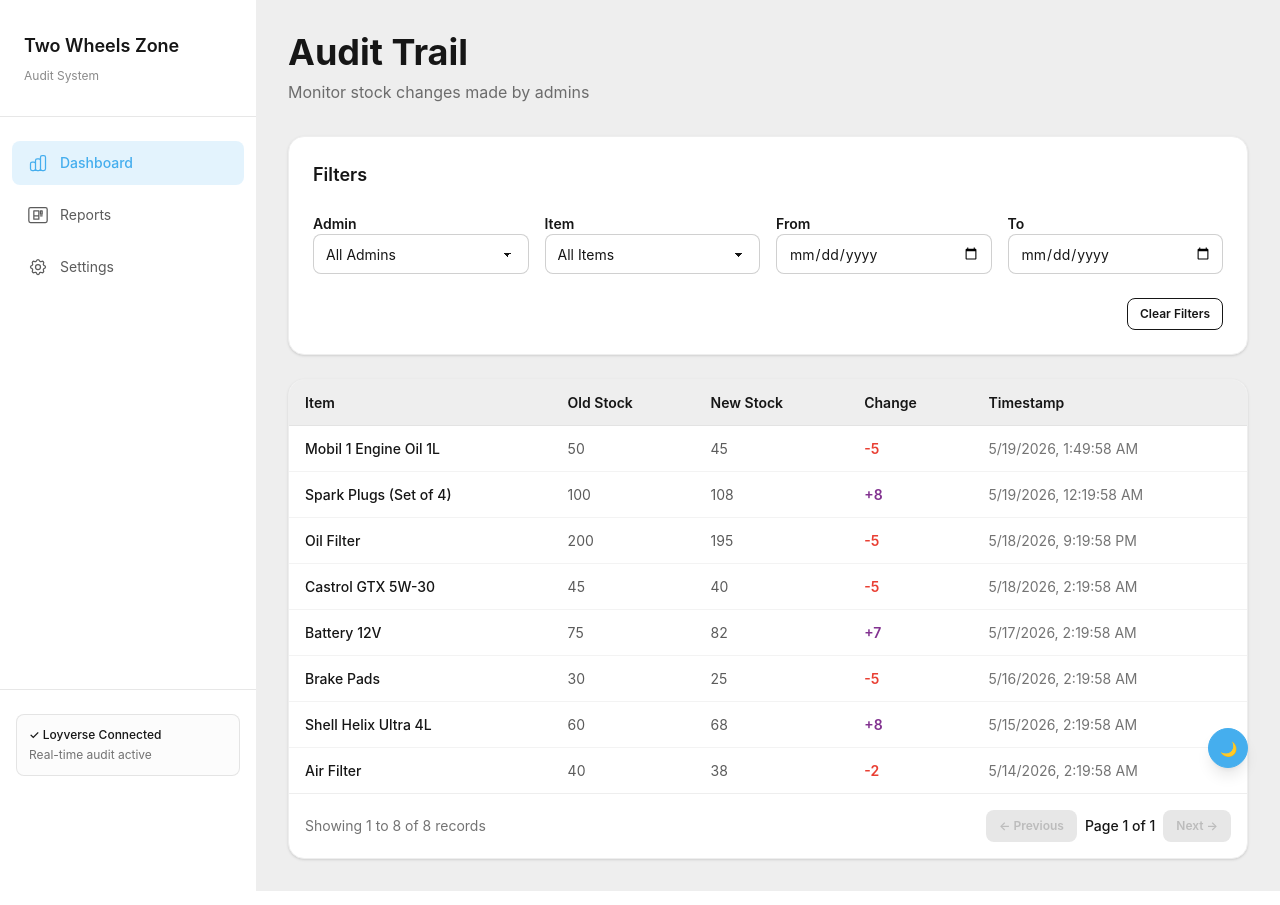
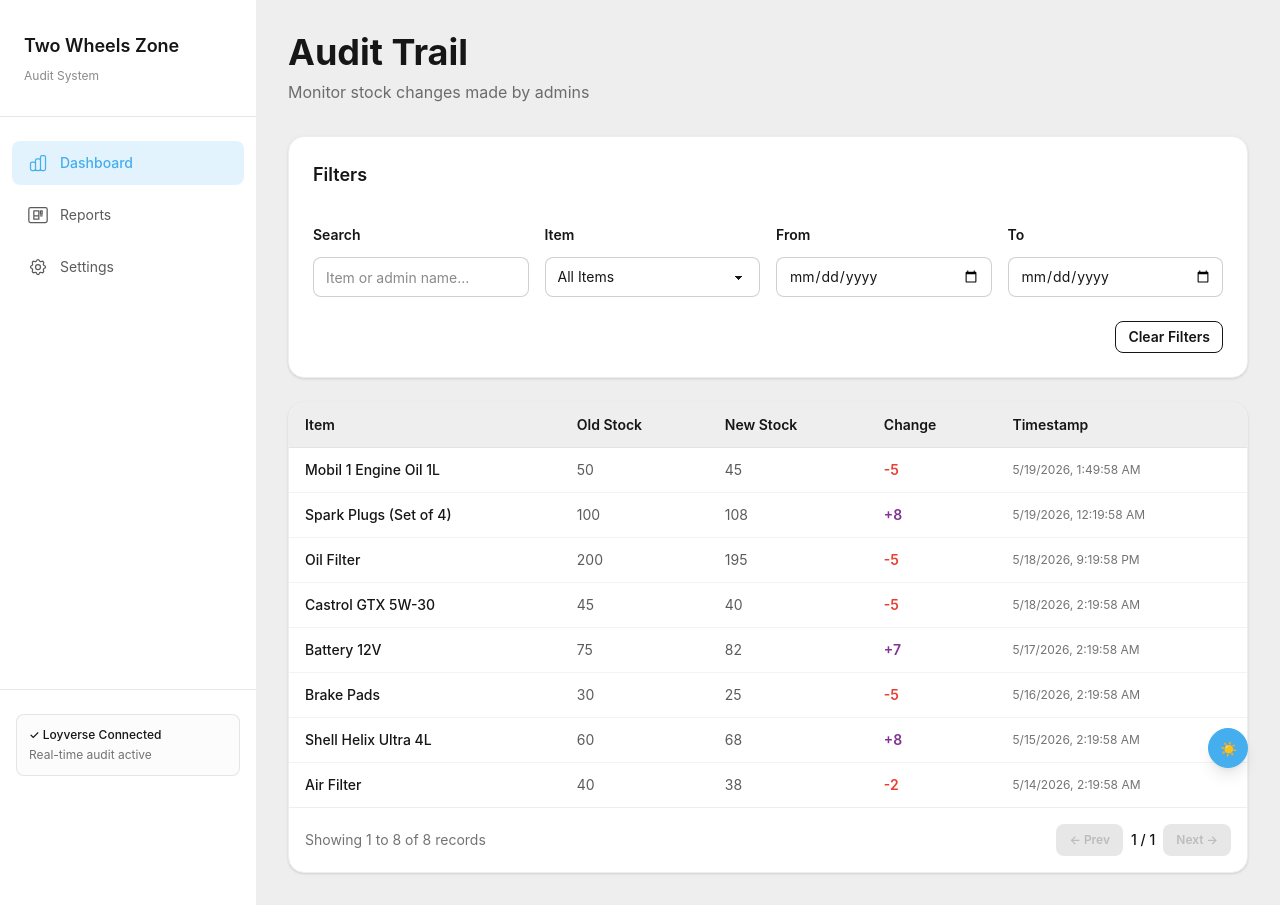
Before and after one commit to sktle-niel/loyverse-api, a React (Vite) app: page / in a window 1280 px wide. Built offline with nearby package versions, Linux system fonts and the light colour scheme.

Commit message:
all devices width limit setup

```diff
--- a/src/components/AuditDashboard.tsx
+++ b/src/components/AuditDashboard.tsx
@@ -87,13 +87,12 @@ export function AuditDashboard() {
 
   const {
     filteredRecords,
-    selectedAdmin,
+    searchTerm,
     selectedItem,
     dateFrom,
     dateTo,
-    admins,
     items,
-    onAdminChange,
+    onSearchChange,
     onItemChange,
     onDateFromChange,
     onDateToChange,
@@ -101,30 +100,29 @@ export function AuditDashboard() {
   } = useAuditFilters(auditRecords)
 
   return (
-    <div className="min-h-screen bg-base-200 p-4 md:p-8">
+    <div className="min-h-screen bg-base-200 p-3 sm:p-4 md:p-8">
       <div className="max-w-7xl mx-auto">
         {/* Header */}
-        <div className="mb-8">
-          <h1 className="text-4xl font-bold text-base-content mb-2">
+        <div className="mb-6 sm:mb-8">
+          <h1 className="text-2xl sm:text-3xl md:text-4xl font-bold text-base-content mb-2">
             Audit Trail
           </h1>
-          <p className="text-base-content/60">
+          <p className="text-base-content/60 text-sm sm:text-base">
             Monitor stock changes made by admins
           </p>
         </div>
 
         {/* Filters */}
         <AuditFilters
-          selectedAdmin={selectedAdmin}
+          searchTerm={searchTerm}
           selectedItem={selectedItem}
           dateFrom={dateFrom}
           dateTo={dateTo}
-          onAdminChange={onAdminChange}
+          onSearchChange={onSearchChange}
           onItemChange={onItemChange}
           onDateFromChange={onDateFromChange}
           onDateToChange={onDateToChange}
           onClearFilters={onClearFilters}
-          admins={admins}
           items={items}
         />
 
--- a/src/components/AuditFilters.tsx
+++ b/src/components/AuditFilters.tsx
@@ -1,66 +1,59 @@
 // Audit trail filter component
 interface AuditFiltersProps {
-  selectedAdmin: string
+  searchTerm: string
   selectedItem: string
   dateFrom: string
   dateTo: string
-  onAdminChange: (admin: string) => void
+  onSearchChange: (search: string) => void
   onItemChange: (item: string) => void
   onDateFromChange: (date: string) => void
   onDateToChange: (date: string) => void
   onClearFilters: () => void
-  admins: string[]
   items: string[]
 }
 
 export function AuditFilters({
-  selectedAdmin,
+  searchTerm,
   selectedItem,
   dateFrom,
   dateTo,
-  onAdminChange,
+  onSearchChange,
   onItemChange,
   onDateFromChange,
   onDateToChange,
   onClearFilters,
-  admins,
   items,
 }: AuditFiltersProps) {
   return (
     <div className="card bg-base-100 shadow border border-base-200 mb-6">
       <div className="card-body">
-        <h3 className="card-title text-lg text-base-content mb-4">Filters</h3>
-        <div className="grid grid-cols-1 md:grid-cols-2 lg:grid-cols-4 gap-4">
-          {/* Admin Filter */}
+        <h3 className="card-title text-base sm:text-lg text-base-content mb-4">Filters</h3>
+        <div className="grid grid-cols-1 sm:grid-cols-2 lg:grid-cols-4 gap-3 sm:gap-4">
+          {/* Search Filter */}
           <div className="form-control">
-            <label className="label">
-              <span className="label-text font-semibold text-base-content">
-                Admin
+            <label className="label py-2 sm:py-3">
+              <span className="label-text font-semibold text-base-content text-xs sm:text-sm">
+                Search
               </span>
             </label>
-            <select
-              className="select select-bordered w-full focus:select-primary"
-              value={selectedAdmin}
-              onChange={(e) => onAdminChange(e.target.value)}
-            >
-              <option value="">All Admins</option>
-              {admins.map((admin) => (
-                <option key={admin} value={admin}>
-                  {admin}
-                </option>
-              ))}
-            </select>
+            <input
+              type="text"
+              placeholder="Item or admin name..."
+              className="input input-bordered w-full focus:input-primary text-sm"
+              value={searchTerm}
+              onChange={(e) => onSearchChange(e.target.value)}
+            />
           </div>
 
           {/* Item Filter */}
           <div className="form-control">
-            <label className="label">
-              <span className="label-text font-semibold text-base-content">
+            <label className="label py-2 sm:py-3">
+              <span className="label-text font-semibold text-base-content text-xs sm:text-sm">
                 Item
               </span>
             </label>
             <select
-              className="select select-bordered w-full focus:select-primary"
+              className="select select-bordered w-full focus:select-primary text-sm"
               value={selectedItem}
               onChange={(e) => onItemChange(e.target.value)}
             >
@@ -75,14 +68,14 @@ export function AuditFilters({
 
           {/* Date From Filter */}
           <div className="form-control">
-            <label className="label">
-              <span className="label-text font-semibold text-base-content">
+            <label className="label py-2 sm:py-3">
+              <span className="label-text font-semibold text-base-content text-xs sm:text-sm">
                 From
               </span>
             </label>
             <input
               type="date"
-              className="input input-bordered w-full focus:input-primary"
+              className="input input-bordered w-full focus:input-primary text-sm"
               value={dateFrom}
               onChange={(e) => onDateFromChange(e.target.value)}
             />
@@ -90,14 +83,14 @@ export function AuditFilters({
 
           {/* Date To Filter */}
           <div className="form-control">
-            <label className="label">
-              <span className="label-text font-semibold text-base-content">
+            <label className="label py-2 sm:py-3">
+              <span className="label-text font-semibold text-base-content text-xs sm:text-sm">
                 To
               </span>
             </label>
             <input
               type="date"
-              className="input input-bordered w-full focus:input-primary"
+              className="input input-bordered w-full focus:input-primary text-sm"
               value={dateTo}
               onChange={(e) => onDateToChange(e.target.value)}
             />
@@ -107,7 +100,7 @@ export function AuditFilters({
         {/* Clear Filters Button */}
         <div className="card-actions justify-end mt-4">
           <button
-            className="btn btn-outline btn-sm"
+            className="btn btn-outline btn-sm text-xs sm:text-sm"
             onClick={onClearFilters}
           >
             Clear Filters
--- a/src/components/AuditTable.tsx
+++ b/src/components/AuditTable.tsx
@@ -67,25 +67,26 @@ export function AuditTable({ records, isLoading = false }: AuditTableProps) {
 
   return (
     <div className="card bg-base-100 shadow border border-base-200 overflow-x-auto">
-      <table className="table">
+      <div className="w-full overflow-x-auto">
+        <table className="table text-xs sm:text-sm">
           <thead className="bg-base-200">
             <tr className="border-b border-base-300">
               <th className="text-base-content font-semibold">Item</th>
-            <th className="text-base-content font-semibold">Old Stock</th>
+              <th className="text-base-content font-semibold hidden sm:table-cell">Old Stock</th>
               <th className="text-base-content font-semibold">New Stock</th>
               <th className="text-base-content font-semibold">Change</th>
-            <th className="text-base-content font-semibold">Timestamp</th>
+              <th className="text-base-content font-semibold hidden lg:table-cell">Timestamp</th>
             </tr>
           </thead>
           <tbody>
             {paginatedRecords.map((record) => (
               <tr key={record.id} className="border-b border-base-200 hover:bg-base-200/30 transition-colors">
-              <td className="text-base-content font-medium">{record.itemName}</td>
-              <td className="text-base-content/70">{record.oldStock}</td>
+                <td className="text-base-content font-medium text-xs sm:text-sm">{record.itemName}</td>
+                <td className="text-base-content/70 hidden sm:table-cell">{record.oldStock}</td>
                 <td className="text-base-content/70">{record.newStock}</td>
                 <td>
                   <div
-                  className={`font-semibold ${
+                    className={`font-semibold text-xs sm:text-sm ${
                       record.changeAmount < 0
                         ? 'text-error'
                         : 'text-success'
@@ -94,34 +95,35 @@ export function AuditTable({ records, isLoading = false }: AuditTableProps) {
                     {record.changeAmount > 0 ? '+' : ''}{record.changeAmount}
                   </div>
                 </td>
-              <td className="text-base-content/60 text-sm">
+                <td className="text-base-content/60 text-xs hidden lg:table-cell">
                   {new Date(record.timestamp).toLocaleString()}
                 </td>
               </tr>
             ))}
           </tbody>
         </table>
+      </div>
 
       {/* Pagination Controls */}
-      <div className="card-body border-t border-base-200 p-4 flex flex-row items-center justify-between">
-        <div className="text-sm text-base-content/60">
+      <div className="card-body border-t border-base-200 p-3 sm:p-4 flex flex-col sm:flex-row items-center justify-between gap-4">
+        <div className="text-xs sm:text-sm text-base-content/60 text-center sm:text-left">
           Showing {startIndex + 1} to {Math.min(endIndex, records.length)} of {records.length} records
         </div>
-        <div className="flex gap-2">
+        <div className="flex flex-wrap gap-1 sm:gap-2 justify-center">
           <button
-            className="btn btn-sm btn-outline"
+            className="btn btn-sm btn-outline text-xs"
             onClick={handlePreviousPage}
             disabled={currentPage === 1}
           >
-            ← Previous
+            ← Prev
           </button>
-          <div className="flex items-center gap-2">
-            <span className="text-sm font-medium text-base-content">
-              Page {currentPage} of {totalPages}
+          <div className="flex items-center gap-1 sm:gap-2">
+            <span className="text-xs sm:text-sm font-medium text-base-content whitespace-nowrap">
+              {currentPage} / {totalPages}
             </span>
           </div>
           <button
-            className="btn btn-sm btn-outline"
+            className="btn btn-sm btn-outline text-xs"
             onClick={handleNextPage}
             disabled={currentPage === totalPages}
           >
--- a/src/components/MainLayout.tsx
+++ b/src/components/MainLayout.tsx
@@ -1,5 +1,5 @@
 // Main layout with sidebar and theme toggle
-import { useState } from 'react'
+import { useState, useEffect } from 'react'
 import { Sidebar } from './Sidebar'
 import { ThemeToggleButton } from './ThemeToggleButton'
 import { AuditDashboard } from './AuditDashboard'
@@ -8,7 +8,21 @@ import '../styles/sidebar.css'
 
 export function MainLayout() {
   const [currentPage, setCurrentPage] = useState('dashboard')
+  const [sidebarOpen, setSidebarOpen] = useState(false)
   const { theme, toggle } = useTheme()
+
+  // Prevent body scroll when sidebar is open on mobile
+  useEffect(() => {
+    if (sidebarOpen && window.innerWidth < 1024) {
+      document.body.style.overflow = 'hidden'
+    } else {
+      document.body.style.overflow = 'unset'
+    }
+
+    return () => {
+      document.body.style.overflow = 'unset'
+    }
+  }, [sidebarOpen])
 
   const renderPage = () => {
     switch (currentPage) {
@@ -16,10 +30,10 @@ export function MainLayout() {
         return <AuditDashboard />
       case 'reports':
         return (
-          <div className="min-h-screen bg-base-200 p-4 md:p-8">
+          <div className="min-h-screen bg-base-200 p-3 sm:p-4 md:p-8">
             <div className="max-w-7xl mx-auto">
-              <h1 className="text-4xl font-bold text-base-content">Reports</h1>
-              <p className="text-base-content/60 mt-2">
+              <h1 className="text-2xl sm:text-3xl md:text-4xl font-bold text-base-content">Reports</h1>
+              <p className="text-base-content/60 mt-2 text-sm sm:text-base">
                 Reports page coming soon...
               </p>
             </div>
@@ -27,10 +41,10 @@ export function MainLayout() {
         )
       case 'settings':
         return (
-          <div className="min-h-screen bg-base-200 p-4 md:p-8">
+          <div className="min-h-screen bg-base-200 p-3 sm:p-4 md:p-8">
             <div className="max-w-7xl mx-auto">
-              <h1 className="text-4xl font-bold text-base-content">Settings</h1>
-              <p className="text-base-content/60 mt-2">
+              <h1 className="text-2xl sm:text-3xl md:text-4xl font-bold text-base-content">Settings</h1>
+              <p className="text-base-content/60 mt-2 text-sm sm:text-base">
                 Settings page coming soon...
               </p>
             </div>
@@ -42,9 +56,39 @@ export function MainLayout() {
   }
 
   return (
-    <div className="flex">
-      <Sidebar currentPage={currentPage} onPageChange={setCurrentPage} />
-      <div className="ml-64 flex-1">
+    <div className="flex min-h-screen">
+      {/* Sidebar Overlay for mobile */}
+      {sidebarOpen && (
+        <div
+          className="fixed inset-0 bg-black/50 lg:hidden z-30"
+          onClick={() => setSidebarOpen(false)}
+        />
+      )}
+
+      {/* Sidebar */}
+      <div className={`fixed inset-y-0 right-0 lg:left-0 lg:right-auto w-64 transform transition-transform duration-300 ease-in-out z-40 ${
+        sidebarOpen ? 'translate-x-0' : 'translate-x-full lg:translate-x-0'
+      }`}>
+        <Sidebar currentPage={currentPage} onPageChange={() => setSidebarOpen(false)} onPageChangeCallback={setCurrentPage} />
+      </div>
+
+      {/* Main Content */}
+      <div className="flex-1 flex flex-col relative w-full lg:ml-64">
+        {/* Mobile Menu Button */}
+        <button
+          className="lg:hidden fixed top-4 right-4 z-50 btn btn-ghost btn-circle bg-base-100/80 backdrop-blur-sm border border-base-content/10 hover:bg-base-100"
+          onClick={() => setSidebarOpen(!sidebarOpen)}
+          title={sidebarOpen ? 'Close menu' : 'Open menu'}
+        >
+          <svg className="w-5 h-5" fill="none" stroke="currentColor" viewBox="0 0 24 24">
+            {sidebarOpen ? (
+              <path strokeLinecap="round" strokeLinejoin="round" strokeWidth={2} d="M6 18L18 6M6 6l12 12" />
+            ) : (
+              <path strokeLinecap="round" strokeLinejoin="round" strokeWidth={2} d="M4 6h16M4 12h16M4 18h16" />
+            )}
+          </svg>
+        </button>
+
         {renderPage()}
         <ThemeToggleButton onToggle={toggle} currentTheme={theme} />
       </div>
--- a/src/components/ThemeToggleButton.tsx
+++ b/src/components/ThemeToggleButton.tsx
@@ -8,11 +8,11 @@ export function ThemeToggleButton({ onToggle, currentTheme }: ThemeToggleButtonP
   return (
     <button
       onClick={onToggle}
-      className="fixed bottom-8 right-8 btn btn-circle btn-primary shadow-lg hover:shadow-xl transition-shadow"
-      title={`Switch to ${currentTheme === 'cmyk' ? 'forest' : 'cmyk'} theme`}
+      className="fixed bottom-4 right-4 sm:bottom-8 sm:right-8 btn btn-circle btn-primary shadow-lg hover:shadow-xl transition-shadow"
+      title={`Switch to ${currentTheme === 'silk' ? 'sunset' : 'silk'} theme`}
       aria-label="Toggle theme"
     >
-      {currentTheme === 'cmyk' ? '🌙' : '🌳'}
+      {currentTheme === 'silk' ? '🌅' : '☀️'}
     </button>
   )
 }
--- a/src/hooks/useAuditFilters.ts
+++ b/src/hooks/useAuditFilters.ts
@@ -3,13 +3,12 @@ import type { AuditRecord } from '../components/AuditTable'
 
 interface UseAuditFiltersReturn {
   filteredRecords: AuditRecord[]
-  selectedAdmin: string
+  searchTerm: string
   selectedItem: string
   dateFrom: string
   dateTo: string
-  admins: string[]
   items: string[]
-  onAdminChange: (admin: string) => void
+  onSearchChange: (search: string) => void
   onItemChange: (item: string) => void
   onDateFromChange: (date: string) => void
   onDateToChange: (date: string) => void
@@ -19,19 +18,21 @@ interface UseAuditFiltersReturn {
 export function useAuditFilters(
   records: AuditRecord[],
 ): UseAuditFiltersReturn {
-  const [selectedAdmin, setSelectedAdmin] = useState('')
+  const [searchTerm, setSearchTerm] = useState('')
   const [selectedItem, setSelectedItem] = useState('')
   const [dateFrom, setDateFrom] = useState('')
   const [dateTo, setDateTo] = useState('')
 
-  // Extract unique admins and items from records
-  const admins = Array.from(new Set(records.map((r) => r.adminName)))
+  // Extract unique items from records
   const items = Array.from(new Set(records.map((r) => r.itemName)))
 
   // Filter records based on selected filters
   const filteredRecords = records.filter((record) => {
-    const adminMatch =
-      !selectedAdmin || record.adminName === selectedAdmin
+    const searchMatch =
+      !searchTerm ||
+      record.itemName.toLowerCase().includes(searchTerm.toLowerCase()) ||
+      record.adminName.toLowerCase().includes(searchTerm.toLowerCase())
+
     const itemMatch =
       !selectedItem || record.itemName === selectedItem
 
@@ -48,11 +49,11 @@ export function useAuditFilters(
       dateMatch = dateMatch && recordDate <= toDate
     }
 
-    return adminMatch && itemMatch && dateMatch
+    return searchMatch && itemMatch && dateMatch
   })
 
   const handleClearFilters = () => {
-    setSelectedAdmin('')
+    setSearchTerm('')
     setSelectedItem('')
     setDateFrom('')
     setDateTo('')
@@ -60,13 +61,12 @@ export function useAuditFilters(
 
   return {
     filteredRecords,
-    selectedAdmin,
+    searchTerm,
     selectedItem,
     dateFrom,
     dateTo,
-    admins,
     items,
-    onAdminChange: setSelectedAdmin,
+    onSearchChange: setSearchTerm,
     onItemChange: setSelectedItem,
     onDateFromChange: setDateFrom,
     onDateToChange: setDateTo,
```
Also changed, not shown: src/components/Sidebar.tsx (+18 -12 lines), src/styles/sidebar.css (+22 -13 lines). Lines whose indentation alone changed are shown as unchanged.
